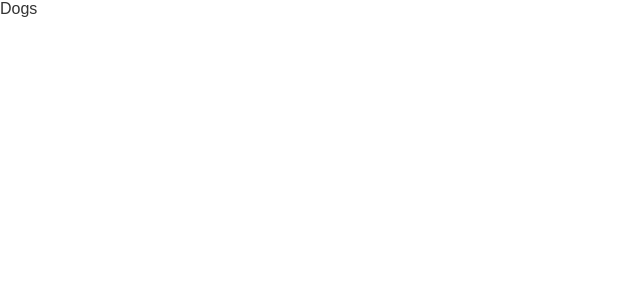
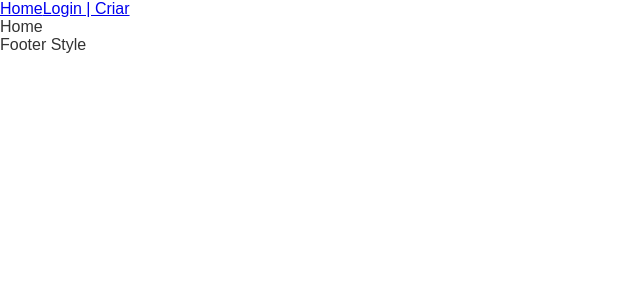
Before and after one commit to BLRocha/dog, a React (Create React App) app: page / in a window 1280 px wide. Shown: the top 300 px of the page, without its empty margins (0-640 px from the left). Built offline with nearby package versions, Linux system fonts and the light colour scheme.

Commit message:
Add pre Routes and components render

```diff
--- a/src/App.js
+++ b/src/App.js
@@ -1,9 +1,23 @@
+import { BrowserRouter, Route, Routes } from 'react-router-dom';
 import './App.css';
+
+import Header from './Components/Header';
+import Footer from './Components/Footer';
+import Home from './Components/Home';
+import Login from './Components/Login/Login';
+
 
 function App() {
   return (
     <div className="App">
-      Dogs
+      <BrowserRouter>
+        <Header />
+        <Routes>
+          <Route path="/" element={<Home />} />
+          <Route path="/login" element={<Login />} />
+        </Routes>
+        <Footer />
+      </BrowserRouter>
     </div>
   );
 }
```
